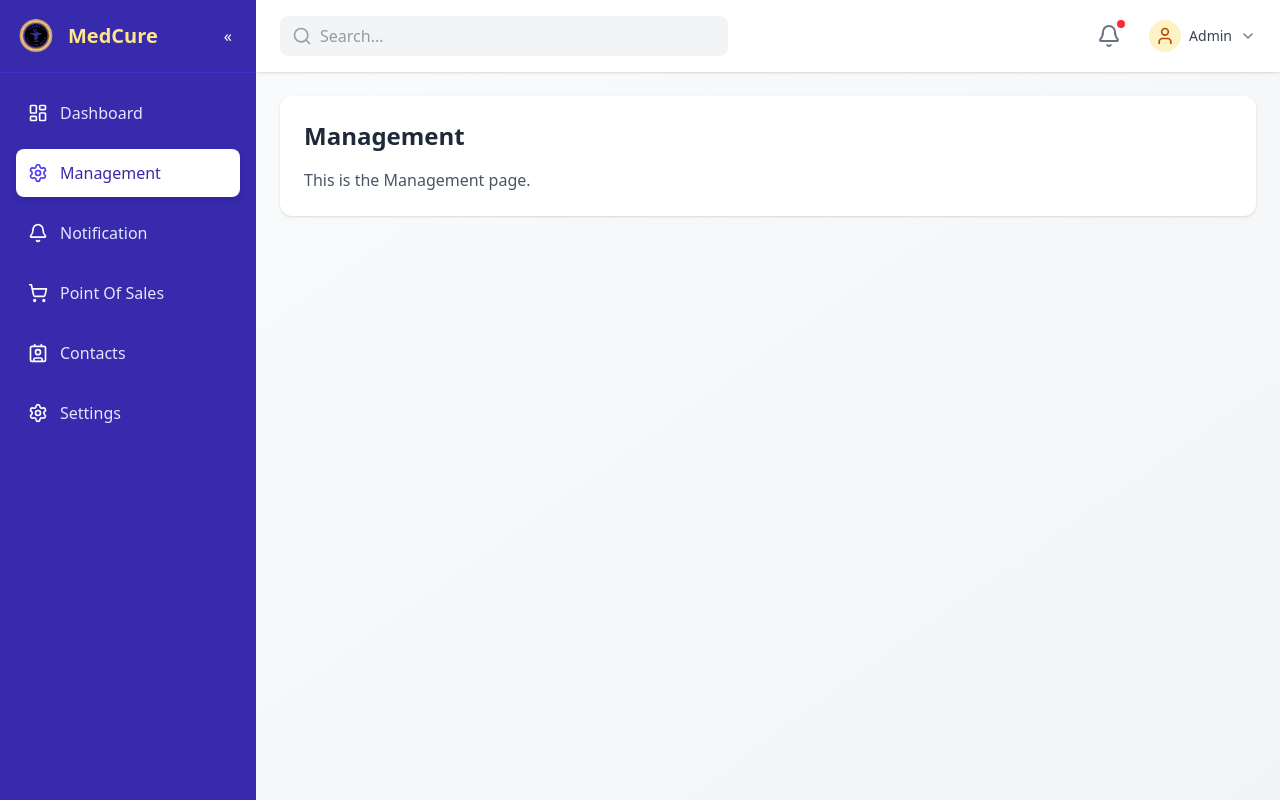
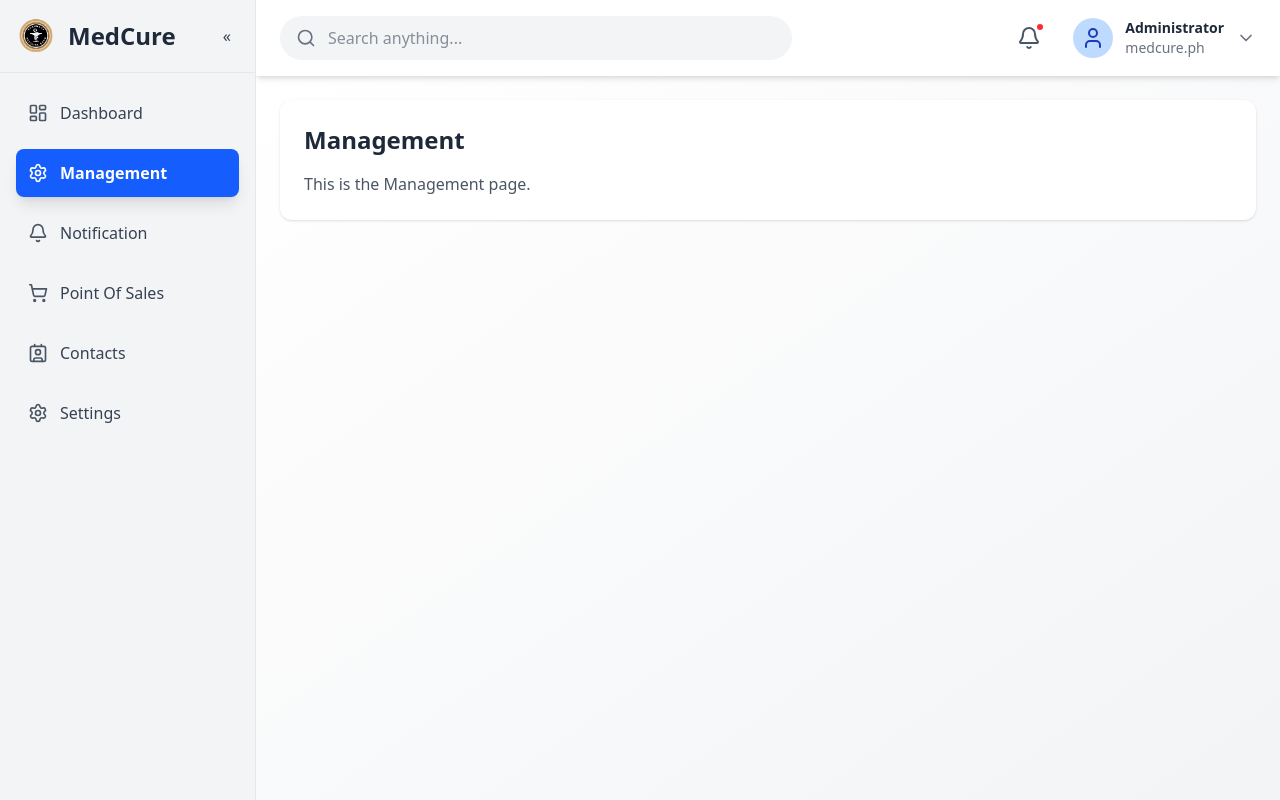
Before and after one commit to bulsu-santiagocs/medcure-official, a React (Vite) app: page /management in a window 1280 px wide. Built offline with nearby package versions, Linux system fonts and the light colour scheme.

Commit message:
Fix the image text and theme

```diff
--- a/src/App.jsx
+++ b/src/App.jsx
@@ -10,11 +10,11 @@ import Settings from './pages/Settings';
 
 function App() {
   return (
-    <div className="flex h-screen bg-gray-50">
+    <div className="flex h-screen bg-gray-200">
       <Sidebar />
       <div className="flex-1 flex flex-col overflow-hidden">
         <Header />
-        <main className="flex-1 p-6 overflow-auto bg-gradient-to-br from-gray-50 to-gray-100">
+        <main className="flex-1 p-6 overflow-auto bg-gradient-to-br from-white to-gray-100">
           <Routes>
             <Route path="/" element={<Dashboard />} />
             <Route path="/management" element={<Management />} />
--- a/src/components/Header.jsx
+++ b/src/components/Header.jsx
@@ -2,35 +2,38 @@ import { Search, Bell, User, ChevronDown } from 'lucide-react'
 
 const Header = () => {
   return (
-    <header className="sticky top-0 z-10 bg-white shadow-sm">
+    <header className="sticky top-0 z-10 bg-white shadow-md">
       <div className="flex items-center justify-between px-6 py-4">
         {/* Search Bar */}
-        <div className="relative flex-1 max-w-md">
-          <div className="absolute inset-y-0 left-0 flex items-center pl-3 pointer-events-none">
-            <Search className="w-5 h-5 text-gray-400" />
+        <div className="relative flex-1 max-w-lg">
+          <div className="absolute inset-y-0 left-0 flex items-center pl-4 pointer-events-none">
+            <Search className="w-5 h-5 text-gray-500" />
           </div>
           <input
             type="text"
-            className="w-full py-2 pl-10 pr-4 text-gray-700 bg-gray-100 border-none rounded-lg focus:ring-2 focus:ring-amber-500 focus:bg-white"
-            placeholder="Search..."
+            className="w-full py-2.5 pl-12 pr-4 text-gray-800 bg-gray-100 border-transparent rounded-full focus:ring-2 focus:ring-blue-500 focus:bg-white transition-all"
+            placeholder="Search anything..."
           />
         </div>
 
         {/* Right Side Controls */}
         <div className="flex items-center space-x-6">
           {/* Notifications */}
-          <button className="p-1 text-gray-500 hover:text-gray-700 relative">
+          <button className="p-2 text-gray-600 hover:text-blue-600 relative rounded-full hover:bg-gray-200 transition-colors">
             <Bell className="w-6 h-6" />
-            <span className="absolute top-0 right-0 w-2 h-2 bg-red-500 rounded-full"></span>
+            <span className="absolute top-1 right-1 w-2.5 h-2.5 bg-red-500 rounded-full border-2 border-white"></span>
           </button>
 
           {/* User Profile */}
-          <div className="flex items-center space-x-2">
-            <div className="w-8 h-8 rounded-full bg-amber-100 flex items-center justify-center">
-              <User className="w-5 h-5 text-amber-700" />
+          <div className="flex items-center space-x-3 cursor-pointer">
+            <div className="w-10 h-10 rounded-full bg-blue-200 flex items-center justify-center">
+              <User className="w-6 h-6 text-blue-800" />
             </div>
-            <span className="text-sm font-medium text-gray-700">Admin</span>
-            <ChevronDown className="w-4 h-4 text-gray-500" />
+            <div className="text-sm">
+                <div className="font-semibold text-gray-800">Administrator</div>
+                <div className="text-gray-500">medcure.ph</div>
+            </div>
+            <ChevronDown className="w-5 h-5 text-gray-500" />
           </div>
         </div>
       </div>
--- a/src/components/Logo.jsx
+++ b/src/components/Logo.jsx
@@ -14,8 +14,8 @@ const Logo = ({ expanded = true }) => {
 
       {/* Logo Text - Only visible when expanded */}
       {expanded && (
-        <div className="font-bold text-xl text-amber-50">
-          <span className="text-amber-200">MedCure</span>
+        <div className="font-extrabold text-2xl text-black-100">
+          <span className="Logo-text">MedCure</span>
         </div>
       )}
     </div>
--- a/src/components/Sidebar.jsx
+++ b/src/components/Sidebar.jsx
@@ -23,12 +23,12 @@ const Sidebar = () => {
   ];
 
   return (
-    <div className={`h-screen bg-indigo-800 text-white transition-all duration-300 ease-in-out ${expanded ? 'w-64' : 'w-20'} shadow-xl`}>
-      <div className="p-4 flex justify-between items-center border-b border-indigo-700">
+    <div className={`h-screen bg-gray-100 border-r border-gray-200 text-gray-800 transition-all duration-300 ease-in-out ${expanded ? 'w-64' : 'w-20'} shadow-lg`}>
+      <div className="p-4 flex justify-between items-center border-b border-gray-200">
         <Logo expanded={expanded} />
         <button
           onClick={() => setExpanded(!expanded)}
-          className="p-2 rounded-lg hover:bg-indigo-700 text-white hover:text-indigo-100 transition-colors"
+          className="p-2 rounded-lg hover:bg-gray-300 text-gray-700 hover:text-gray-900 transition-colors"
         >
           {expanded ? '«' : '»'}
         </button>
@@ -42,11 +42,11 @@ const Sidebar = () => {
                 to={item.path}
                 className={`w-full flex items-center p-3 rounded-lg transition-all duration-200 ${
                   location.pathname === item.path
-                    ? 'bg-white text-indigo-800 shadow-md font-medium'
-                    : 'hover:bg-indigo-700 text-indigo-100'
+                    ? 'bg-blue-600 text-white shadow-lg font-semibold'
+                    : 'hover:bg-gray-200 text-gray-700'
                 }`}
               >
-                <span className={`flex-shrink-0 ${location.pathname === item.path ? 'text-indigo-600' : 'text-white'}`}>
+                <span className={`flex-shrink-0 ${location.pathname === item.path ? 'text-white' : 'text-gray-600'}`}>
                   {item.icon}
                 </span>
                 {expanded && <span className="ml-3">{item.name}</span>}
```
